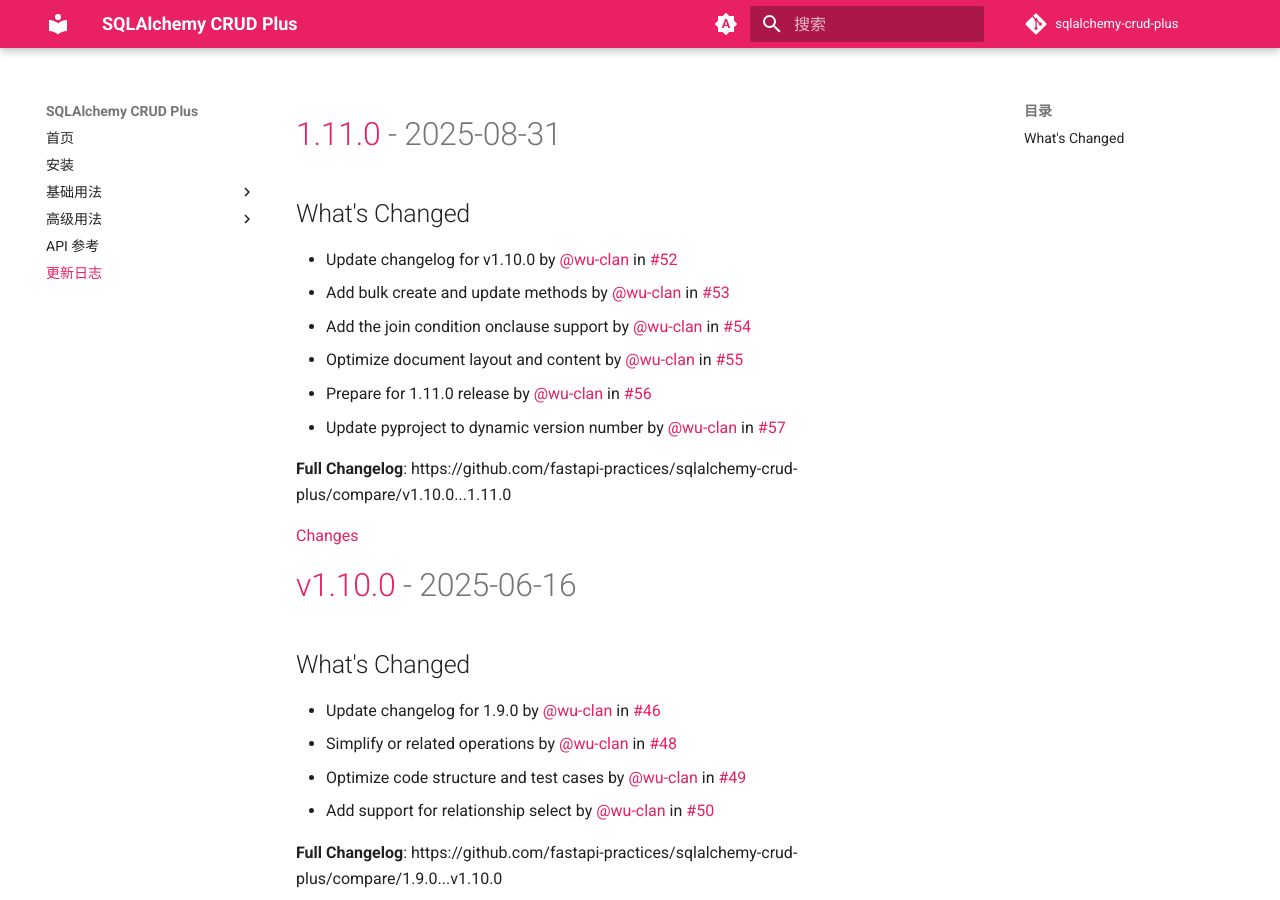
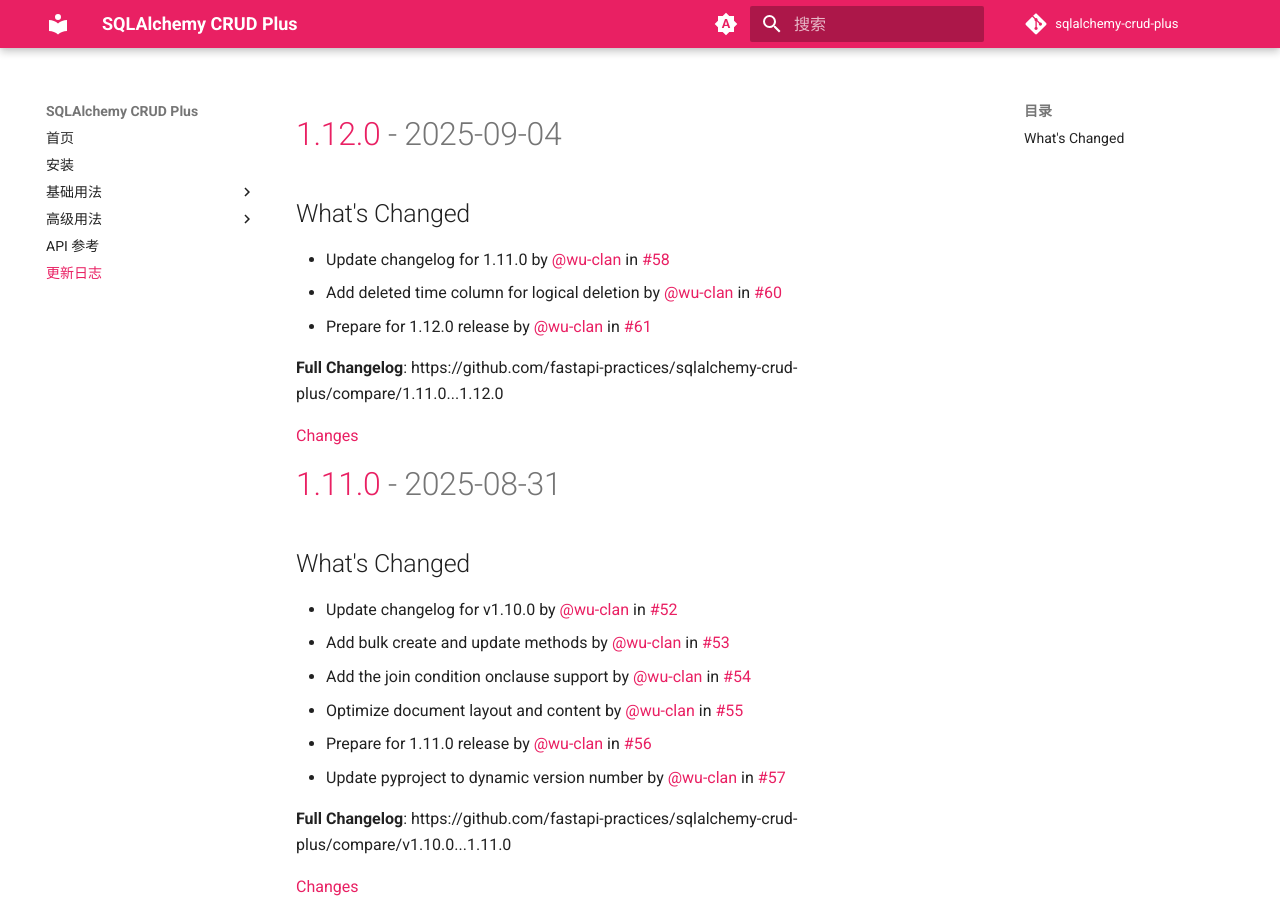
Before and after one commit to fastapi-practices/sqlalchemy-crud-plus, an MkDocs documentation site: the page built from docs/changelog.md, in a window 1280 px wide and 900 px high. Built offline with MkDocs 1.6.1 and Material for MkDocs 9.7.7, drawn with Linux system fonts in a browser that asks for light colours; comment, search, counter and statistics services are not loaded; the version menu is left out.

Commit message:
Update changelog for 1.12.0 (#62)

```diff
--- a/docs/changelog.md
+++ b/docs/changelog.md
@@ -1,3 +1,17 @@
+<a id="1.12.0"></a>
+# [1.12.0](https://github.com/fastapi-practices/sqlalchemy-crud-plus/releases/tag/1.12.0) - 2025-09-04
+
+## What's Changed
+* Update changelog for 1.11.0 by [@wu-clan](https://github.com/wu-clan) in [#58](https://github.com/fastapi-practices/sqlalchemy-crud-plus/pull/58)
+* Add deleted time column for logical deletion by [@wu-clan](https://github.com/wu-clan) in [#60](https://github.com/fastapi-practices/sqlalchemy-crud-plus/pull/60)
+* Prepare for 1.12.0 release by [@wu-clan](https://github.com/wu-clan) in [#61](https://github.com/fastapi-practices/sqlalchemy-crud-plus/pull/61)
+
+
+**Full Changelog**: https://github.com/fastapi-practices/sqlalchemy-crud-plus/compare/1.11.0...1.12.0
+
+[Changes][1.12.0]
+
+
 <a id="1.11.0"></a>
 # [1.11.0](https://github.com/fastapi-practices/sqlalchemy-crud-plus/releases/tag/1.11.0) - 2025-08-31
 
@@ -192,6 +206,7 @@
 [Changes][0.0.4]
 
 
+[1.12.0]: https://github.com/fastapi-practices/sqlalchemy-crud-plus/compare/1.11.0...1.12.0
 [1.11.0]: https://github.com/fastapi-practices/sqlalchemy-crud-plus/compare/v1.10.0...1.11.0
 [v1.10.0]: https://github.com/fastapi-practices/sqlalchemy-crud-plus/compare/1.9.0...v1.10.0
 [1.9.0]: https://github.com/fastapi-practices/sqlalchemy-crud-plus/compare/1.8.0...1.9.0
```
